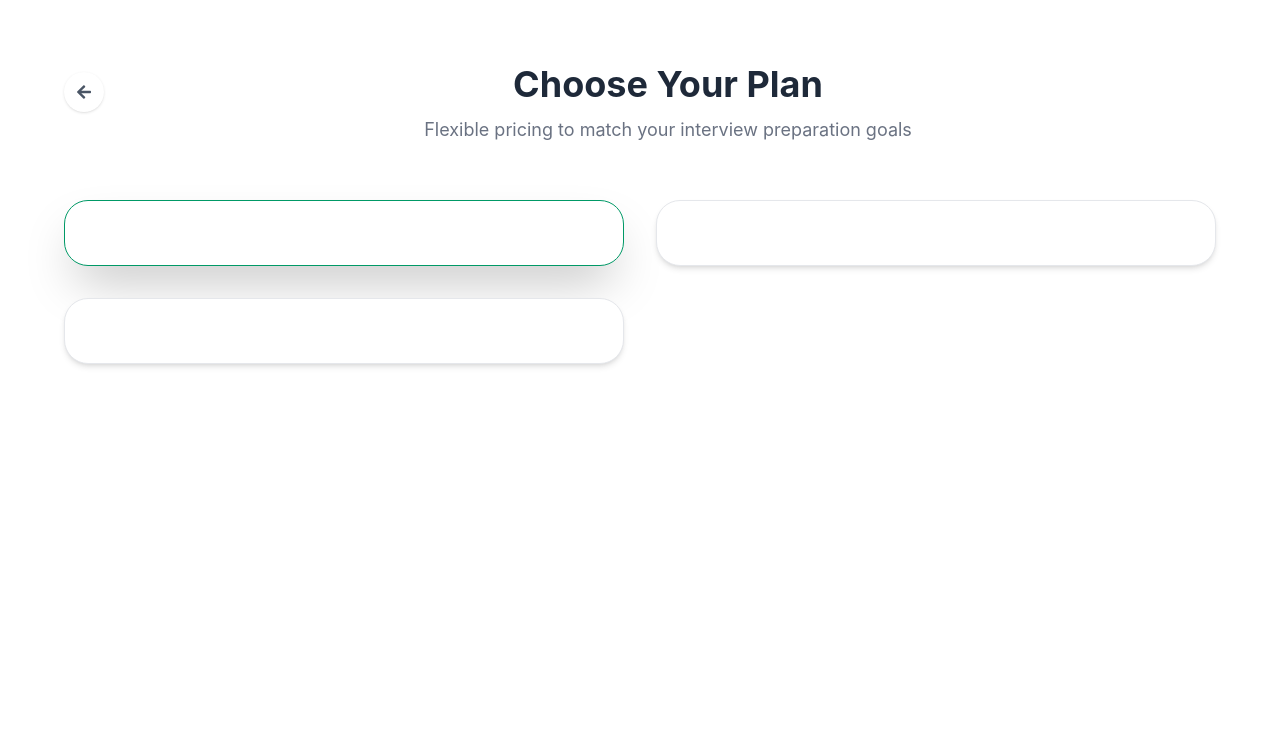
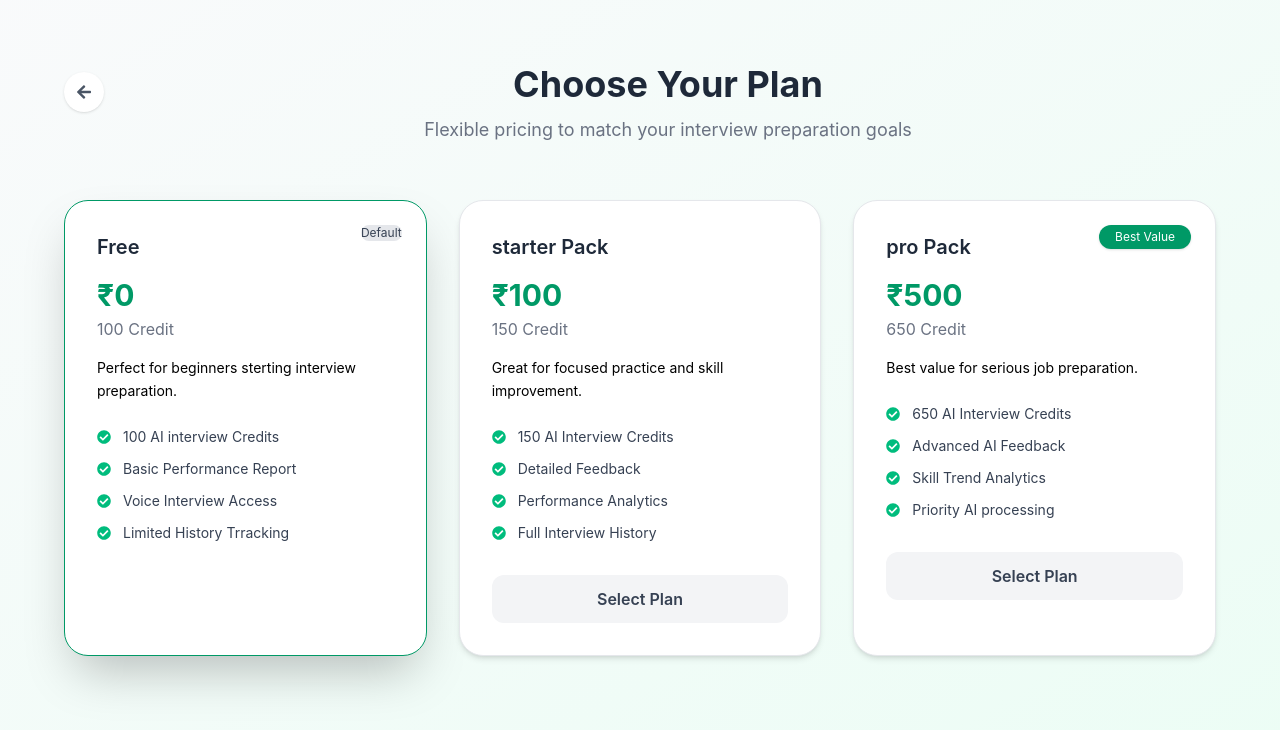
Before and after one commit to AnshikaGupta-015/intervu.AI, a React (Vite) app: page /pricing in a window 1280 px wide. Shown: the top 730 px of the page. Built offline with nearby package versions, Linux system fonts and the light colour scheme; no server answers.

Commit message:
"pricing"

```diff
--- a/src/pages/Pricing.jsx
+++ b/src/pages/Pricing.jsx
@@ -1,5 +1,5 @@
 import React, { useState } from 'react'
-import { FaArrowLeft } from 'react-icons/fa'
+import { FaArrowLeft, FaCheckCircle } from 'react-icons/fa'
 import { useNavigate } from 'react-router-dom'
 import { motion } from "motion/react";
 
@@ -52,7 +52,7 @@ function Pricing() {
    ]
 
   return (
-    <div className='min-h-screen bg-gradient-to=br from-gray-50 to-emerald-50 py-16 px-6'>
+    <div className='min-h-screen bg-gradient-to-br from-gray-50 to-emerald-50 py-16 px-6'>
 
       <div className='max-w-6xl mx-auto mb-14 flex items-start gap-4'>
 
@@ -75,7 +75,7 @@ function Pricing() {
       </div>
 
 
-      <div className='grid md:grid-cols-2 ig:grid-cols-3 gap-8 max-w-6xl mx-auto'>
+      <div className='grid md:grid-cols-3 ig:grid-cols-3 gap-8 max-w-6xl mx-auto'>
         {plans.map((plan)=>{
           const isSelected = selectedPlan === plan.id
 
@@ -93,6 +93,64 @@ function Pricing() {
                 `}
               >
 
+                {/* Badge */}
+               {plan.badge && (
+                 <div className='absolute top-6 right-6 bg-emerald-600 text-white text-xs px-4 py-1 rounded-full shadow'>
+                   {plan.badge}
+                 </div>
+               )}
+
+                {/* Default Tag  */}
+                {plan.default && (
+                  <div className='absolute top-6 right-6 bg-gray-200 text-gray-700 text-xs px-3py-1 rounded-full'>
+                     Default
+                  </div>
+                )}
+
+                {/* Plan Name */}
+                 <h3 className='text-xl font-semibold text-gray-800'>
+                   {plan.name}
+                 </h3>
+
+                 {/* Price */}
+                 <div className='mt-4'>
+                   <span className='text-3xl font-bold text-emerald-600'>
+                     {plan.price}
+                   </span>
+                   <p className='text-gray-500 mt-1'>
+                     {plan.credit} Credit
+                   </p>
+                 </div>
+
+                 {/* Description */}
+                 <p className='text-gray=500 mt-4 text-sm leading-relaxed'>
+                   {plan.description}
+                 </p>
+
+                 {/* Features */}
+                 <div className='mt-6 space-y-3 text-left'>
+                   {plan.features.map((feature, i) => (
+                     <div key={i}
+                       className='flex items-center gap-3'>
+                       <FaCheckCircle className='text-emerald-500 text-sm'/>
+                       <span className='text-gray-700 text-sm'>
+                         {feature}
+                       </span>
+                     </div>
+                   ))}
+                 </div>
+
+                 {!plan.default &&
+                   <button className={`w-full mt-8 py-3 rounded-xl font-semibold transition
+                    ${
+                      isSelected
+                       ? "bg-emerald-600 text-white hover:opacity-90"
+                       : "bg-gray-100 text-gray-700 hover:bg-emerald-50"
+                    }`}>
+
+                      {isSelected? "Proceed to Pay" : "Select Plan"}
+                    </button>
+                 }
 
             </motion.div>
           )
```
